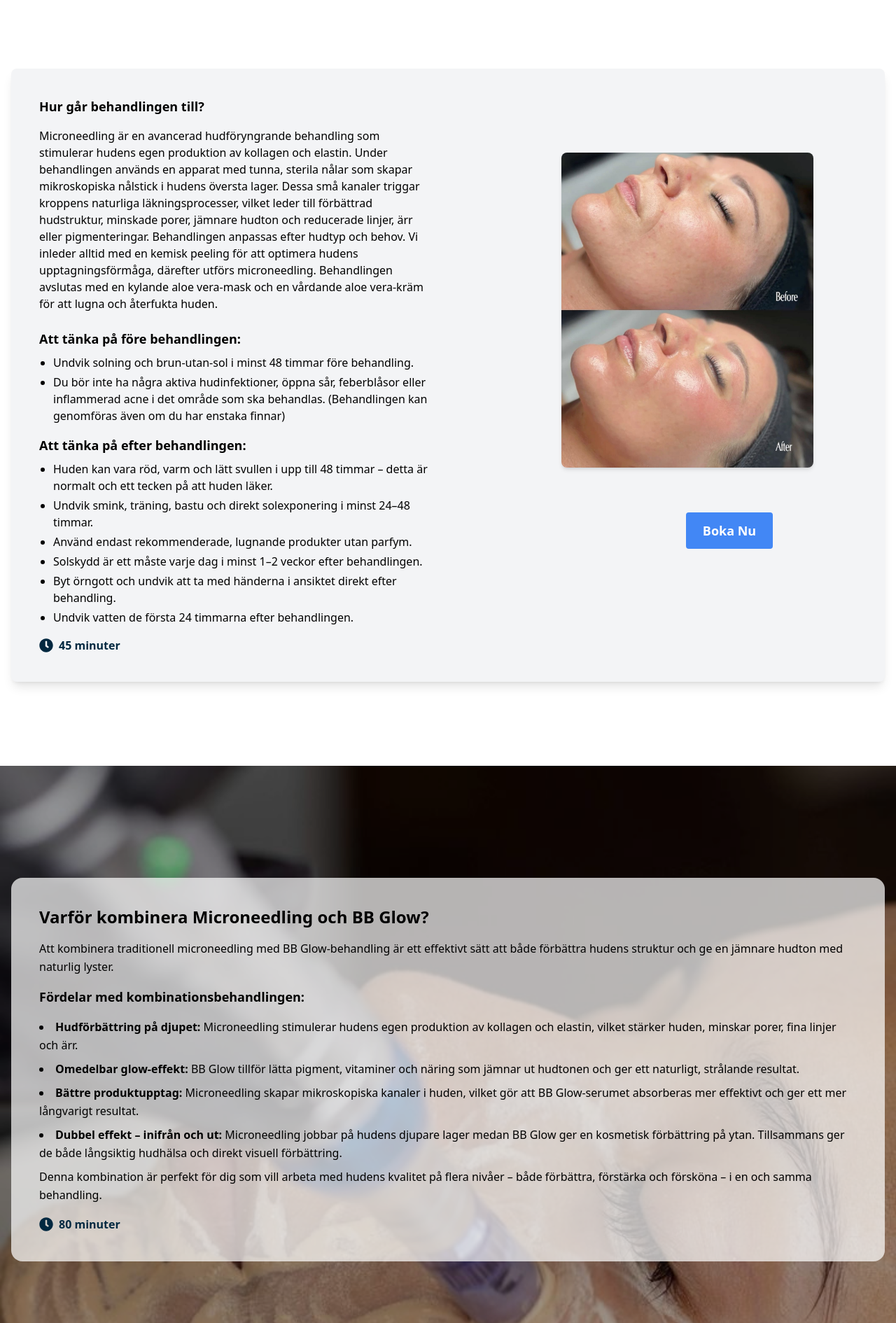
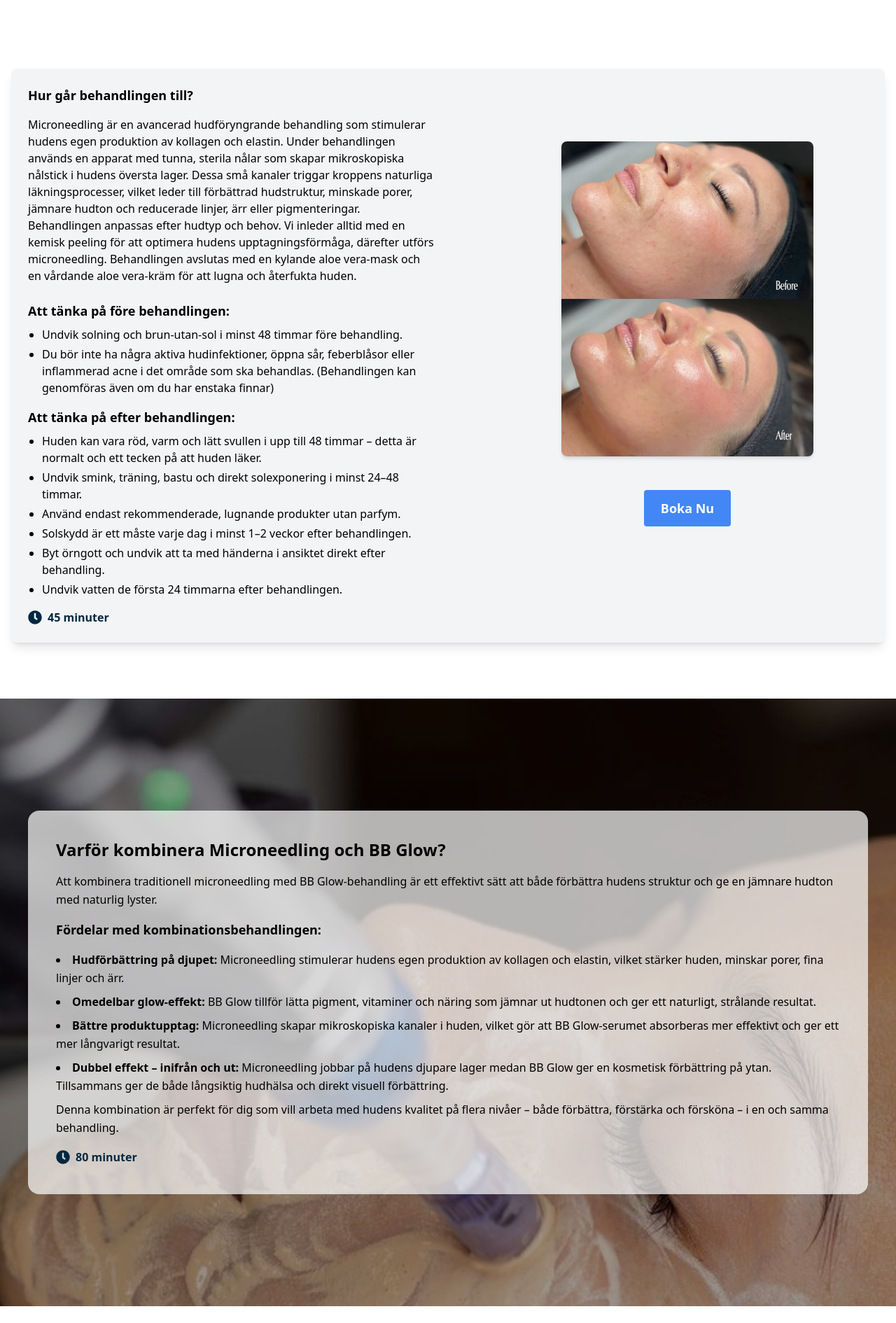
Before and after one commit to Yassmin97/A-clinic, a React (Vite) app: page /Behandling/Microneedling in a window 1280 px wide. Shown: the part 638-2528 px from the top of the page at 70% size. Built offline with nearby package versions, Linux system fonts and the light colour scheme.

Commit message:
updated mobile

```diff
--- a/src/Components/Footer.jsx
+++ b/src/Components/Footer.jsx
@@ -3,15 +3,15 @@ import { FiMapPin, FiMail, FiPhone, FiInstagram } from "react-icons/fi";
 
 const Footer = () => {
   return (
-    <footer className="bg-gray-100 text-black px-8 py-12">
-      <div className='max-w-7xl mx-auto grid grid-cols-2 md:grid-cols-4 gap-8'>
+    <footer className="bg-gray-100 text-black px-6 py-12">
+      <div className='max-w-7xl mx-auto grid grid-cols-2 md:grid-cols-3 gap-8 sm:text-left'>
         <div>
           <h3 className='font-semibold text-lg mb-2'>A Clinic</h3>
           <ul className='space-y-1'>
             <li><a href="/" className='hover:text-[#4287f5]'>Hem</a></li>
             <li><Link to="/Behandling/Microneedling" className='hover:text-[#4287f5]'>Behandling</Link></li>
-            <li><a href="/About" className='hover:text-[#4287f5]'>Om oss</a></li>
-            <li><a href="/Contact" className='hover:text-[#4287f5]'>Kontakta oss</a></li>
+            <li><a href="/About#info" className='hover:text-[#4287f5]'>Om oss</a></li>
+            <li><a href="/Contact#info" className='hover:text-[#4287f5]'>Kontakta oss</a></li>
           </ul>
         </div>
 
@@ -51,7 +51,7 @@ const Footer = () => {
       </div>
 
 
-      <div className='border-t border-gray-700 mt-8 pt-4 flex-col md:flex-row- items-center justify-between'>
+      <div className='border-t border-gray-700 mt-8 pt-4 flex flex-col md:flex-row- items-center justify-between text-center md:text-left gap-2'>
         <p className='text-sm text-gray-400'>
           © Copyright {new Date().getFullYear()} - A Clinic | All rights reserved
         </p>
--- a/src/Components/Microneedling.jsx
+++ b/src/Components/Microneedling.jsx
@@ -11,7 +11,7 @@ const Microneedling = () => {
     <div>
     <div className="w-full h-138 bg-cover bg-[center_top_40%] bg-no-repeat" style={{backgroundImage: `url('/micro4.jpeg')`}}>
 
-    <div className="bg-black/35 w-full h-138 px-30 py-34 md:py-40 sm:px-30 sm:py-40 flex flex-col justify-center">
+    <div className="bg-black/35 w-full h-138 px-6 py-20 md:py-40 md:px-30 flex flex-col justify-center md:text-left">
       <h1 className="text-4xl md:text-5xl font-bold pt-17 text-white mb-6 text-center sm:text-left">Microneedling + kemisk peeling</h1>
     <div className="text-center sm:text-left">
 
@@ -23,7 +23,7 @@ const Microneedling = () => {
     </div>
 
 <div className="max-w-7xl mx-auto px-4 mt-25">
-    <div className="bg-gray-100 shadow-lg rounded-lg p-6 md:p-10 md:px-10 grid grid-cols-1 md:grid-cols-2 gap-10 items-start">
+    <div className="bg-gray-100 shadow-lg rounded-lg p-4 md:p-6 grid grid-cols-1 md:grid-cols-2 gap-10 items-start">
       <div className="w-full md:w-[100%]">
       <h2 className="font-semibold text-lg mb-4">Hur går behandlingen till?</h2>
       <p className="mb-6">
@@ -55,16 +55,16 @@ Vi inleder alltid med en kemisk peeling för att optimera hudens upptagningsför
     </div>
 
 {/* Responsive image + CTA */}
-    <div className="flex flex-col items-center mt-4 md:mt-0 rounded overflow-hidden pl-20">
-        <img src="/micro6.jpeg" alt="micro6" className="rounded-lg shadow-md w-90 h-auto mt-20 max-w-sm mb-6" />
-            <a href="https://www.bokadirekt.se/places/a-clinic-60706" className="inline-block text-white bg-[#4287f5] font-bold text-lg hover:bg-[#4287f5] hover:text-white py-3 px-6 rounded transition ml-30 mt-10">
+    <div className="flex flex-col items-center mt-4 md:mt-0 rounded px-4 md:pl-20">
+        <img src="/micro6.jpeg" alt="micro6" className="rounded-lg shadow-md w-60 sm:w-60 md:w-90 h-auto mt-20 max-w-sm mb-6" />
+            <a href="https://www.bokadirekt.se/places/a-clinic-60706" className="mt-6 inline-block text-white bg-[#4287f5] font-bold text-lg hover:bg-[#4287f5] hover:text-white py-3 px-6 rounded transition mb-6">
         Boka Nu
         </a>
     </div>
     </div>
 
   <section
-  className="bg-fixed bg-cover bg-center text-black text-left py-40 px-4 mt-30 relative"
+  className="bg-fixed bg-cover bg-center text-black text-left py-20 sm:py-40 sm:px-10 px-4 mt-20 relative"
   style={{
     backgroundImage: "url('/bb.glow.jpeg')",
     width: "100vw",
@@ -107,7 +107,7 @@ Vi inleder alltid med en kemisk peeling för att optimera hudens upptagningsför
 
     <div className="mt-16 px-6">
         <h2 className="text-2xl font-semibold mb-4 text-center mt-30">Fler bilder från behandlingen</h2>
-        <div className="flex overflow-x-auto whitespace-nowrap space-x-5 pb-4 mb-30 mt-15 scroll-smooth">
+        <div className="flex overflow-x-auto space-x-5 pb-4 -mx-4 mb-30 mt-15 snap-x snap-mandatory scroll-smooth">
           <img src="/micro.jpeg" alt="micro" className="rounded-lg shadow w-70 h-auto flex-shrink-0" />
           <img src="/micro3.jpeg" alt="micro" className="rounded-lg shadow w-60 h-auto flex-shrink-0" />
           <img src="/microneedling.jpeg" alt="micro" className="rounded-lg shadow w-70 h-auto flex-shrink-0" />
--- a/src/Components/Navbar.jsx
+++ b/src/Components/Navbar.jsx
@@ -64,7 +64,7 @@ const Navbar = () => {
 
 
             {/* Mobile sidebar (right slide-in menu) */}
-                <div className={`fixed top-0 right-12 h-99 w-50 rounded-xl bg-white/80 shadow-lg z-50 transform transition-transform duration-300 md:hidden ${
+                <div className={`fixed top-0 right-0 h-100 w-64 rounded-xl bg-white/80 shadow-lg z-50 transform transition-transform duration-300 md:hidden ${
                     menuOpen ? 'translate-x-0' : 'translate-x-full'
         }`}>
             <div className="flex flex-col p-6 space-y-4">
@@ -92,7 +92,7 @@ const Navbar = () => {
             href="https://www.bokadirekt.se/places/a-clinic-60706"
             target="_blank"
             rel="noopener noreferrer"
-            className="bg-[#4287f5] text-white px-9 py-2 rounded hover:bg-[#012840] font-semibold"
+            className="bg-[#4287f5] text-white px-9 py-2 rounded hover:bg-[#012840] font-semibold w-max mx-auto"
         >
             Boka Tid
         </a>
```
